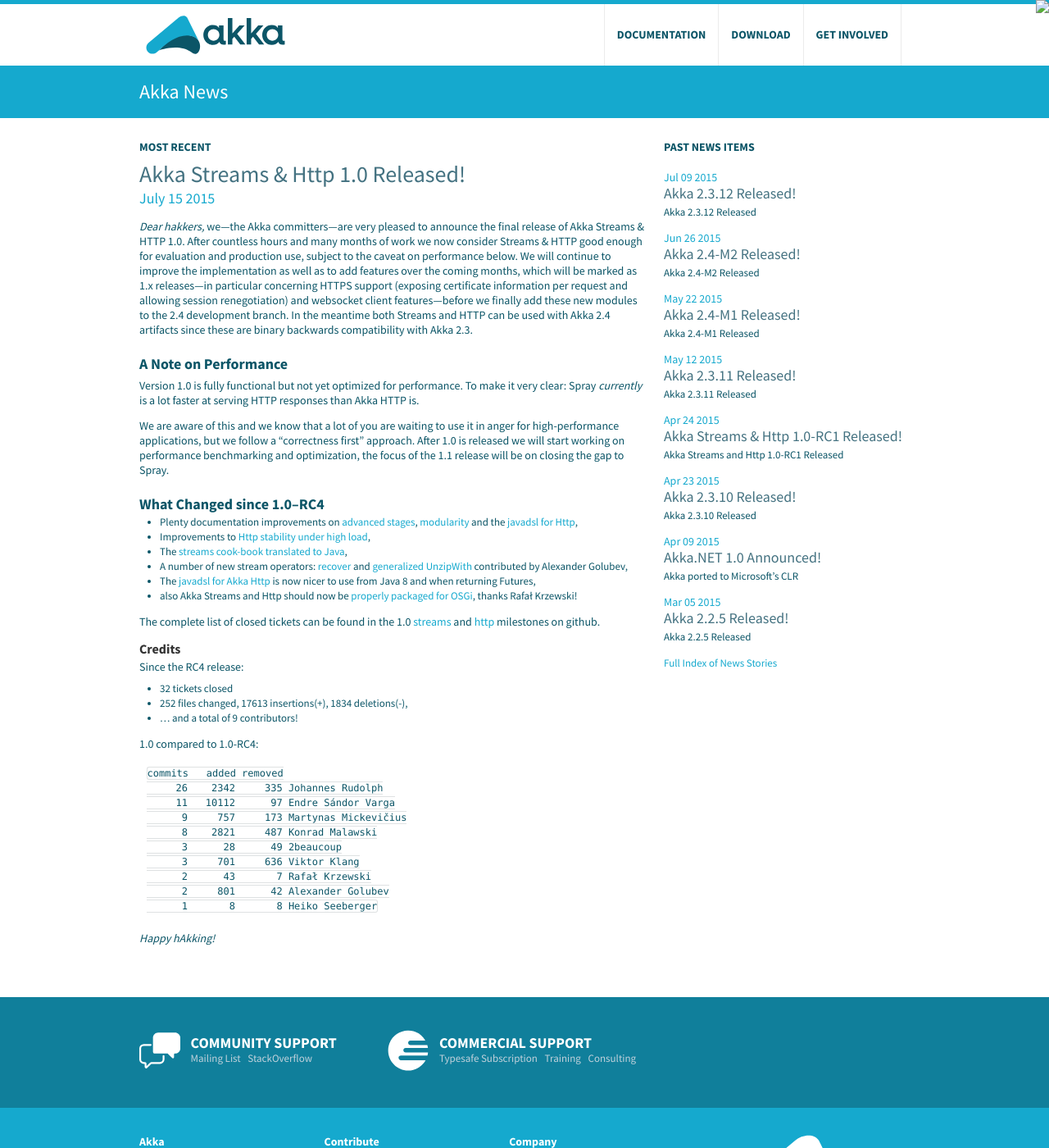
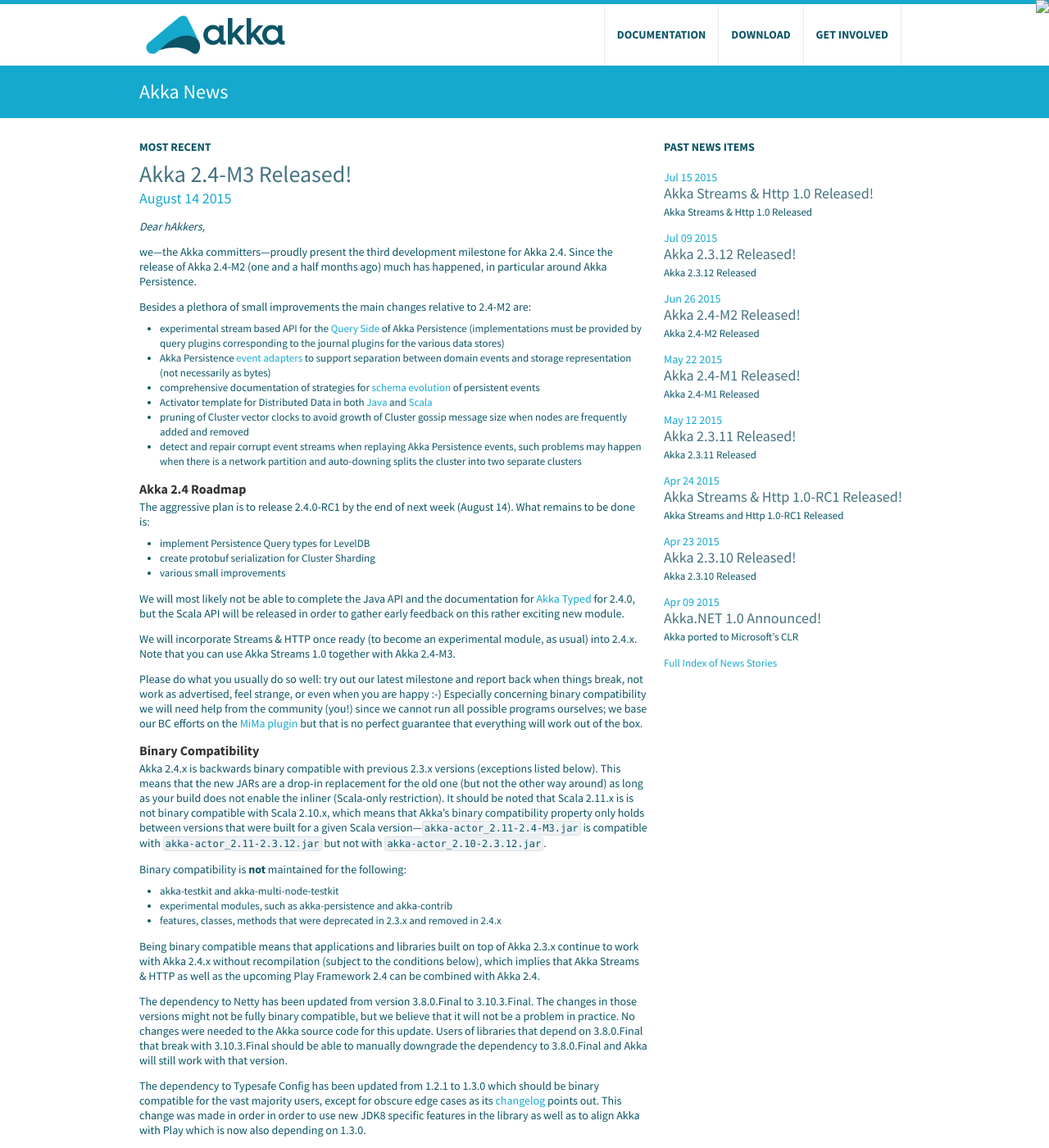
Before and after one commit to raboof/akka.github.com, a Jekyll site: the page built from news/index.md, in a window 1280 px wide and 1400 px high. Shown: the whole window at 82% size. Built offline with Jekyll 4.4.1, drawn with Linux system fonts in a browser that asks for light colours; some of the changed text lies outside the part shown.

Commit message:
Release 2.4-M3

```diff
--- a/docs/index.md
+++ b/docs/index.md
@@ -27,15 +27,15 @@
 
 ## Milestone Versions
 
-### Akka 2.4-M2 (pre-release of what is going to become Akka 2.4) for Scala 2.11 / 2.12.0-M1 and Java 8+
+### Akka 2.4-M3 (pre-release of what is going to become Akka 2.4) for Scala 2.11 / 2.12.0-M2 and Java 8+
 
 * Akka Documentation
 
-  * HTML for [Java](http://doc.akka.io/docs/akka/2.4-M2/java.html) and [Scala](http://doc.akka.io/docs/akka/2.4-M2/scala.html)
-  * PDF for [Java](http://doc.akka.io/docs/akka/2.4-M2/AkkaJava.pdf) and [Scala](http://doc.akka.io/docs/akka/2.4-M2/AkkaScala.pdf)
-  * [EPUB](http://doc.akka.io/docs/akka/2.4-M2/Akka.epub) (Combined Java and Scala)
+  * HTML for [Java](http://doc.akka.io/docs/akka/2.4-M3/java.html) and [Scala](http://doc.akka.io/docs/akka/2.4-M3/scala.html)
+  * PDF for [Java](http://doc.akka.io/docs/akka/2.4-M3/AkkaJava.pdf) and [Scala](http://doc.akka.io/docs/akka/2.4-M3/AkkaScala.pdf)
+  * [EPUB](http://doc.akka.io/docs/akka/2.4-M3/Akka.epub) (Combined Java and Scala)
 
-* Akka API - for [Java](http://doc.akka.io/japi/akka/2.4-M2/) and [Scala](http://doc.akka.io/api/akka/2.4-M2/)
+* Akka API - for [Java](http://doc.akka.io/japi/akka/2.4-M3/) and [Scala](http://doc.akka.io/api/akka/2.4-M3/)
 
 ## Akka Snapshots
 
--- /dev/null
+++ b/news/_posts/2015-08-14-akka-2.4-M3-released.md
@@ -0,0 +1,87 @@
+---
+layout: news
+title: Akka 2.4-M3 Released!
+author: Patrik Nordwall
+short: Akka 2.4-M3 Released
+---
+
+*Dear hAkkers,*
+
+we—the Akka committers—proudly present the third development milestone for Akka 2.4. Since the release of Akka 2.4-M2 (one and a half months ago) much has happened, in particular around Akka Persistence.
+
+Besides a plethora of small improvements the main changes relative to 2.4-M2 are:
+
+* experimental stream based API for the [Query Side](http://doc.akka.io/docs/akka/2.4-M3/scala/persistence-query.html) of Akka Persistence (implementations must be provided by query plugins corresponding to the journal plugins for the various data stores)
+* Akka Persistence [event adapters](http://doc.akka.io/docs/akka/2.4-M3/scala/persistence.html#event-adapters) to support separation between domain events and storage representation (not necessarily as bytes)
+* comprehensive documentation of strategies for [schema evolution](http://doc.akka.io/docs/akka/2.4-M3/scala/persistence-schema-evolution.html) of persistent events
+* Activator template for Distributed Data in both [Java](http://doc.akka.io/docs/akka/2.4-M3/java/distributed-data.html#Samples) and [Scala](http://doc.akka.io/docs/akka/2.4-M3/scala/distributed-data.html#Samples)
+* pruning of Cluster vector clocks to avoid growth of Cluster gossip message size when nodes are frequently added and removed
+* detect and repair corrupt event streams when replaying Akka Persistence events, such problems may happen when there is a network partition and auto-downing splits the cluster into two separate clusters
+
+#### Akka 2.4 Roadmap ####
+
+The aggressive plan is to release 2.4.0-RC1 by the end of next week (August 14). What remains to be done is:
+
+* implement Persistence Query types for LevelDB
+* create protobuf serialization for Cluster Sharding
+* various small improvements
+
+We will most likely not be able to complete the Java API and the documentation for [Akka Typed](http://doc.akka.io/docs/akka/2.4-M3/scala/typed.html) for 2.4.0, but the Scala API will be released in order to gather early feedback on this rather exciting new module.
+
+We will incorporate Streams & HTTP once ready (to become an experimental module, as usual) into 2.4.x. Note that you can use Akka Streams 1.0 together with Akka 2.4-M3.
+
+Please do what you usually do so well: try out our latest milestone and report back when things break, not work as advertised, feel strange, or even when you are happy :-) Especially concerning binary compatibility we will need help from the community (you!) since we cannot run all possible programs ourselves; we base our BC efforts on the [MiMa plugin](https://github.com/typesafehub/migration-manager) but that is no perfect guarantee that everything will work out of the box.
+
+
+#### Binary Compatibility ####
+
+Akka 2.4.x is backwards binary compatible with previous 2.3.x versions (exceptions listed below). This means that the new JARs are a drop-in replacement for the old one (but not the other way around) as long as your build does not enable the inliner (Scala-only restriction). It should be noted that Scala 2.11.x is is not binary compatible with Scala 2.10.x, which means that Akka’s binary compatibility property only holds between versions that were built for a given Scala version—`akka-actor_2.11-2.4-M3.jar` is compatible with `akka-actor_2.11-2.3.12.jar` but not with `akka-actor_2.10-2.3.12.jar`.
+
+Binary compatibility is **not** maintained for the following:
+
+* akka-testkit and akka-multi-node-testkit
+* experimental modules, such as akka-persistence and akka-contrib
+* features, classes, methods that were deprecated in 2.3.x and removed in 2.4.x
+
+Being binary compatible means that applications and libraries built on top of Akka 2.3.x continue to work with Akka 2.4.x without recompilation (subject to the conditions below), which implies that Akka Streams & HTTP as well as the upcoming Play Framework 2.4 can be combined with Akka 2.4.
+
+The dependency to Netty has been updated from version 3.8.0.Final to 3.10.3.Final. The changes in those versions might not be fully binary compatible, but we believe that it will not be a problem in practice. No changes were needed to the Akka source code for this update. Users of libraries that depend on 3.8.0.Final that break with 3.10.3.Final should be able to manually downgrade the dependency to 3.8.0.Final and Akka will still work with that version.
+
+The dependency to Typesafe Config has been updated from 1.2.1 to 1.3.0 which should be binary compatible for the vast majority users, except for obscure edge cases as its [changelog](https://github.com/typesafehub/config/blob/master/NEWS.md#130-may-8-2015) points out. This change was made in order in order to use new JDK8 specific features in the library as well as to align Akka with Play which is now also depending on 1.3.0.
+
+#### Migration Guide ####
+
+When migrating a code base to 2.4 please refer to the [migration guide](http://doc.akka.io/docs/akka/2.4-M3/project/migration-guide-2.3.x-2.4.x.html) in order to profit from some of the improvements.
+
+Old Akka Persistence plugins released for 2.3 are not compatible with the changes that were done in 2.4-M2. We do not plan to do more changes to the plugin API so now is a good time for Akka Persistence plugin maintainers to migrate and release a preview for 2.4-M3.  Even though there are rather many API changes since 2.3 in the Persistence plugin API it should not be difficult to migrate. See the [Persistence Plugin APIs](http://doc.akka.io/docs/akka/2.4-M3/project/migration-guide-2.3.x-2.4.x.html#Persistence_Plugin_APIs) section in the migration guide.
+
+We have carefully made changes in Akka Persistence with the goal that events stored with Akka Persistence 2.3.12 should still be possible to replay with 2.4.x, i.e. no lost data. Specific journal implementations may of course violate that goal.
+
+#### Additional Release Details ####
+
+The artifacts comprising this release have been published to https://oss.sonatype.org/content/repositories/releases/ and also to Maven Central. In addition, we adopted the sbt standard of encoding the Scala binary version in the artifact name, i.e. the core actor package’s artifactId is “akka-actor_2.11” or “akka-actor_2.12.0-M1”, respectively.
+
+The complete list of closed tickets can be found in the [2.4-M2 github issues milestone](https://github.com/akka/akka/issues?q=milestone%3A2.4-M3).
+
+#### Credits ####
+
+    commits added removed
+       43    5555    2511 Patrik Nordwall
+       29    7897    1658 Konrad Malawski
+        3    1422     118 Patrik Nordwall & Konrad Malawski
+        2      17       2 Endre Sándor Varga
+        2      12      12 Christopher Batey
+        2       7      13 Roland Kuhn
+        1      20      20 Jeroen Gordijn
+        1       0      19 Martynas Mickevicius
+        1       6       5 Guido Medina
+        1       1       1 rsujak
+        1     392     386 Andrea
+        1     145       7 Matthew Livesey
+        1      98       6 leonidb
+        1       1       2 Marek Kadek
+        1       2       2 Martynas Mickevičius
+        1       6      19 kukido
+        1       2       2 Stephen McDonald
+
+*Happy hAkking!*
```
